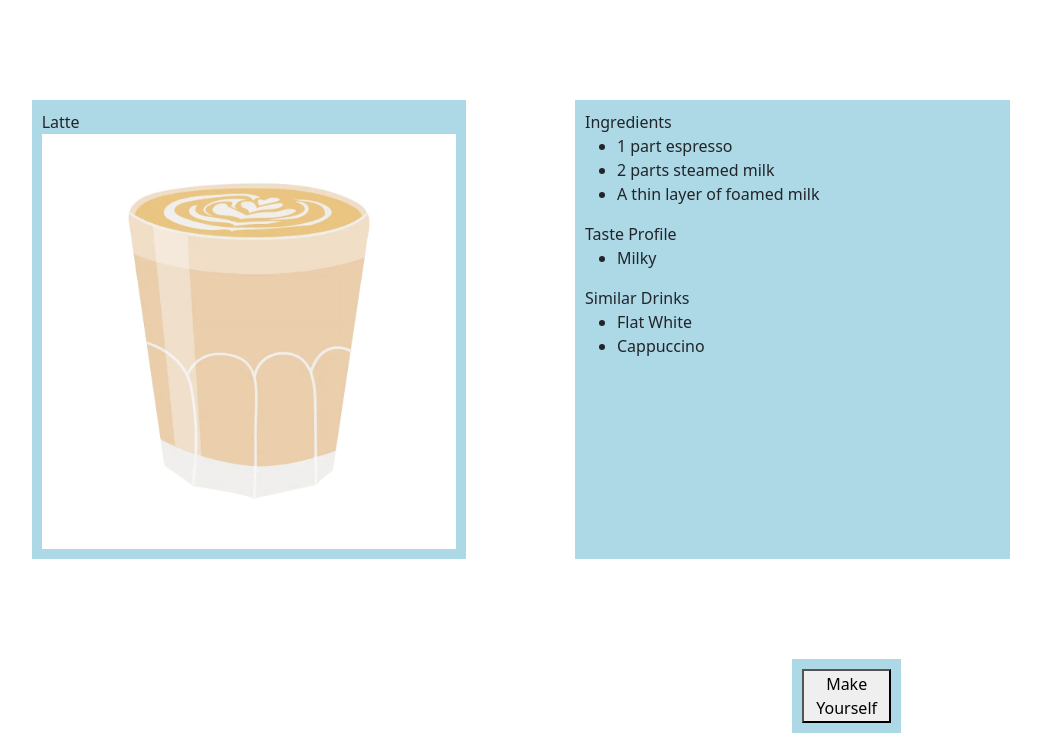
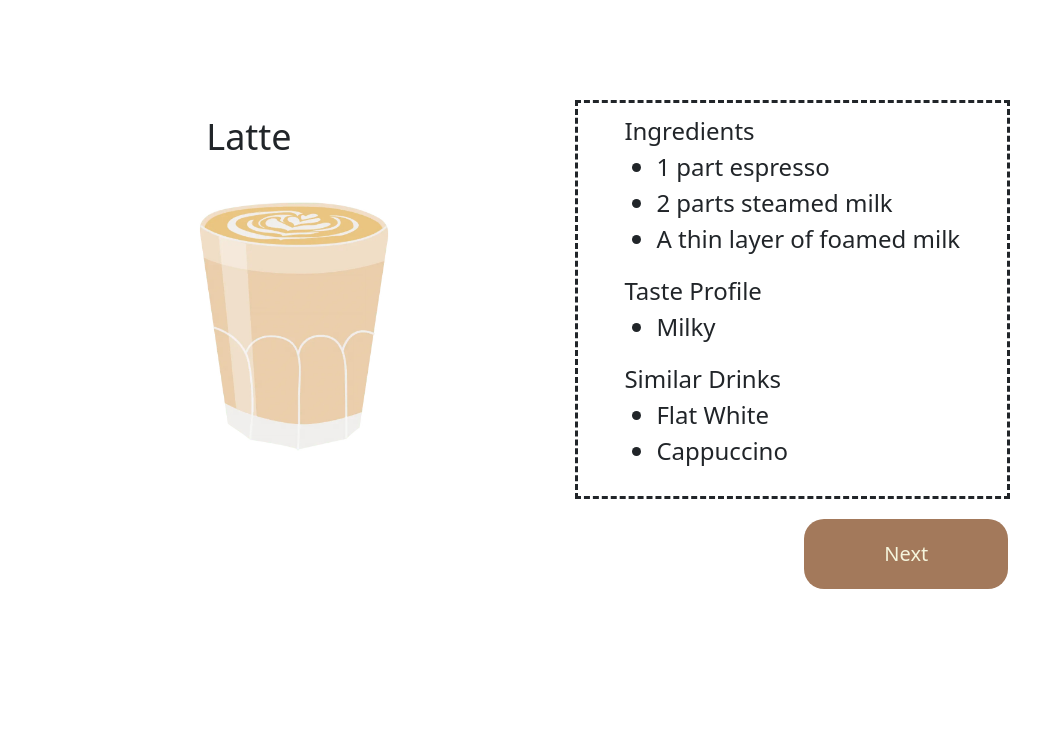
Before and after one commit to kripha/coffee-tutorial, a Flask app: page /learn/1 in a window 1280 px wide. Shown: the part 56-800 px from the top of the page, without its empty margins (65-1106 px from the left). Run offline with Flask 3, Linux system fonts and the light colour scheme; some libraries are stand-ins or nearby versions.

Commit message:
learn design

```diff
--- a/templates/learn_item.html
+++ b/templates/learn_item.html
@@ -2,27 +2,70 @@
 
 {% block content %}
 
+<style>
+    #title{
+        text-align: center;
+        background-color: white;
+    }
+    #drinkname{
+        font-size: 36px;
+    }
+    #drink-image{
+        padding-left: 90px;
+    }
+    #drink-info{
+        background-color: white;
+        font-size: 24px;
+        margin: auto;
+    }
+    #info-wrapper{
+        background-color: white;
+        border: dashed;
+    }
+    #next-button{
+        background-color: #a3795bff;
+        color: #f5f5dc;
+        font-size: 20px;
+        border: none;
+        padding-left: 80px;
+        padding-right: 80px;
+        padding-top: 20px;
+        padding-bottom: 20px;
+        border-radius: 20px;
+    }
+    #button-div{
+        padding-top: 20px;
+    }
+</style>
+
 <script>
     let item = {{item|tojson}}
 </script>
+
+
+
+
+
 
 <div class="row">
     <div class="col-1">
 
     </div>
 
-    <div class="home_container col-4">
-        {{item['name']}}
-        <br>
-        <img src="{{item['img']}}">
+    <div class="home_container col-4" id="title">
+        <div id="drinkname">
+            {{item['name']}}
+        </div>
+        <img id="drink-image" src="{{item['img']}}">
     </div>
 
     <div class="col-1">
 
     </div>
 
-    <div class="home_container col-4">
-        Ingredients
+    <div class="home_container col-4 d-flex align-items-center" id="info-wrapper">
+        <div id="drink-info">
+            Ingredients
         <ul>
             {% for x in item["ingredients"] %}
                 <li>{{x}}</li>
@@ -38,6 +81,7 @@
                 <li>{{x}}</li>
             {% endfor %}
         </ul>
+        </div>
     </div>
 
 </div>
@@ -46,8 +90,8 @@
 
     </div>
 
-    <div class="home_container col-1">
-        <a href="/make/{{item.id}}"><button>Make Yourself</button></a>
+    <div class="col-2" id="button-div">
+        <a href="/make/{{item.id}}"><button id="next-button">Next</button></a>
     </div>
 </div>
 
```
